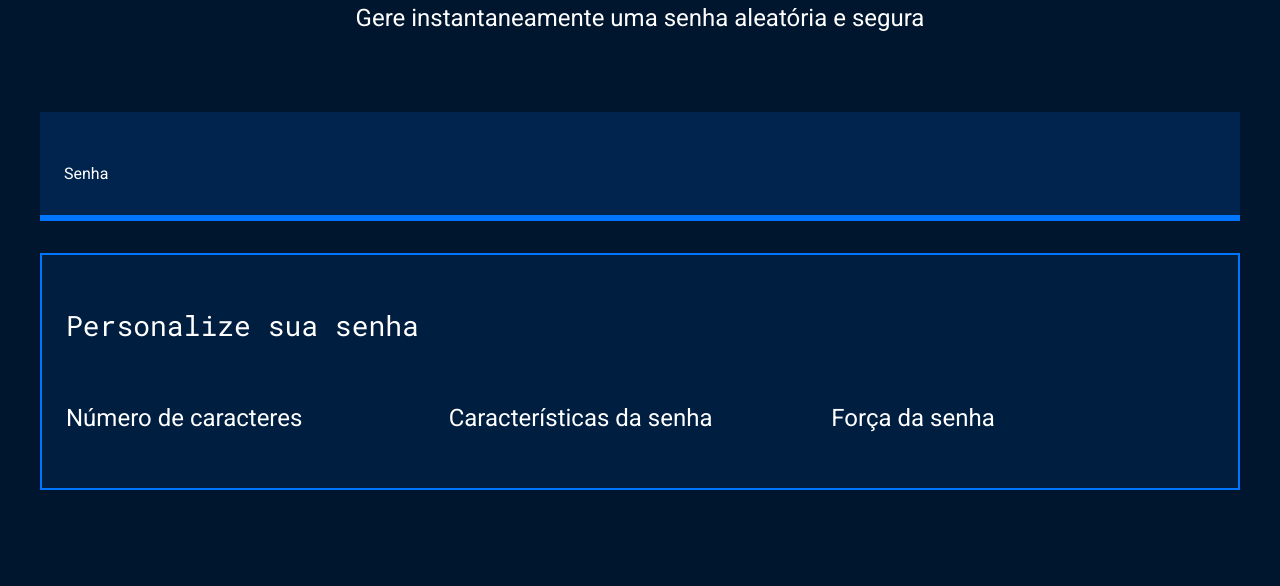
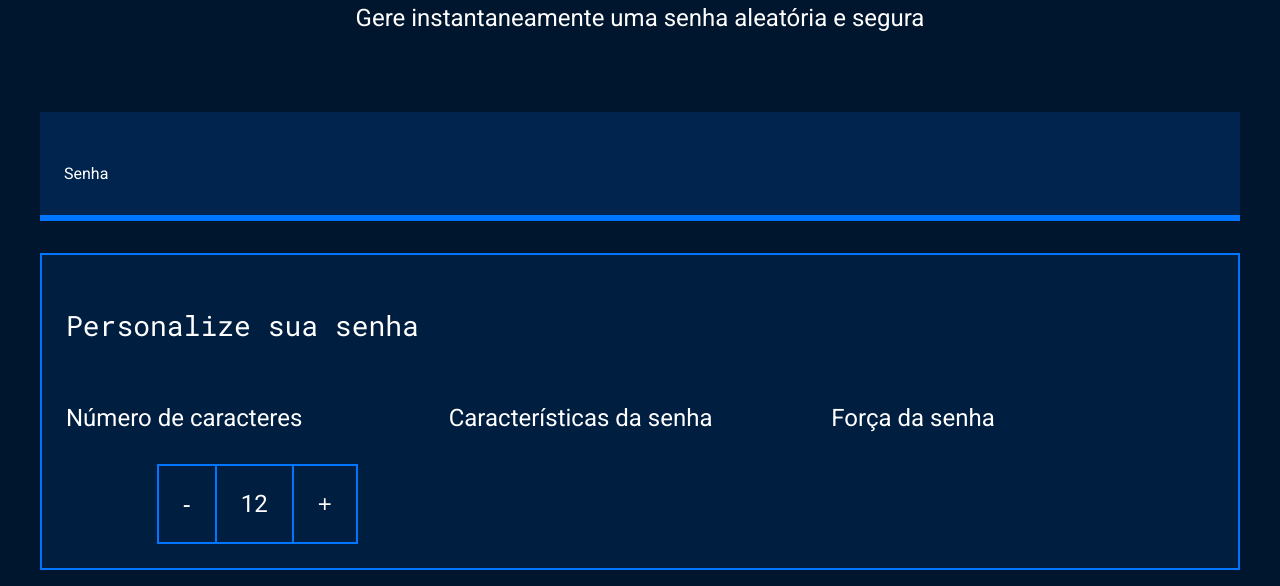
Before and after one commit to paolaandrade12/senha-da-internet, a plain HTML site: page index.html in a window 1280 px wide. Shown: the part 214-800 px from the top of the page. Drawn offline with Linux system fonts and the light colour scheme.

Commit message:
Add files via upload

```diff
--- a/index.html
+++ b/index.html
@@ -24,6 +24,11 @@
             <div class="parametro-coluna__senha">
                 <div class="parametro-senha">
                     <h4 class="parametro-senha__titulo">Número de caracteres</h4>
+                    <div class="parametro-senha-botoes">
+                        <button class="parametro-senha__botao">-</button>
+                        <p class="parametro-senha__texto">12</p>
+                        <button class="parametro-senha__botao">+</button>
+                    </div>
                 </div>
                 <div class="parametro-senha">
                     <h4 class="parametro-senha__titulo">Características da senha</h4>
--- a/style.css
+++ b/style.css
@@ -1,6 +1,6 @@
 @import url('https://fonts.googleapis.com/css2?family=Roboto&family=Roboto+Mono&display=swap');
 
-:root{
+:root {
     --branco: white;
     --cor-de-fundo: #00162E;
     --fundo-senha: #00244D;
@@ -10,38 +10,38 @@
     --roboto-mono: 'Roboto Mono', monospace;
 }
 
-*{
+* {
     font-weight: 400;
 }
 
-body{
+body {
     color: var(--branco);
     background-color: var(--cor-de-fundo);
     font-family: var(--roboto);
 }
 
-.titulo-principal{
+.titulo-principal {
     font-family: var(--roboto-mono);
     font-size: 32px;
 }
 
-.titulo-secundario{
+.titulo-secundario {
     font-size: 24px;
 }
 
-.conteudo-titulo{
+.conteudo-titulo {
     text-align: center;
     margin-top: 80px;
 }
 
-.conteudo-senha{
+.conteudo-senha {
     margin-top: 80px;
     background: var(--fundo-senha);
     padding: 24px;
     border-bottom: 6px solid var(--borda);
 }
 
-#campo-senha{
+#campo-senha {
     background-color: var(--fundo-senha);
     border: none;
     color: var(--branco);
@@ -50,43 +50,63 @@ body{
     width: 70%;
 }
 
-#campo-senha:focus{
+#campo-senha:focus {
     outline: none;
 }
 
-.conteudo{
+.conteudo {
     max-width: 1200px;
     margin: 0 auto;
 }
 
-.parametro{
+.parametro {
     background-color: var(--fundo-texto);
     border: 2px solid var(--borda);
     margin-top: 32px;
     padding: 24px;
 }
 
-.parametro-titulo{
+.parametro-titulo {
     font-family: var(--roboto-mono);
     font-size: 28px;
 }
 
-.parametro-senha__titulo{
-    font-size:24px;
+.parametro-senha__titulo {
+    font-size: 24px;
 }
 
-.parametro-coluna__senha{
+.parametro-coluna__senha {
     display: flex;
     flex-direction: column;
     justify-content: center;
 }
-.parametro-senha{
+
+.parametro-senha {
     width: 50%;
     margin: 0 auto;
 }
 
+.parametro-senha-botoes {
+    display: flex;
+    justify-content: center;
+}
+
+.parametro-senha__botao{
+    background-color: var(--fundo-texto);
+    color: var(--branco);
+    border: 2px solid var(--borda);
+    padding: 24px;
+    font-size: 24px;
+}
+.parametro-senha__texto{
+    padding: 24px;
+    border-top: 2px solid var(--borda);
+    border-bottom: 2px solid var(--borda);
+    margin: 0;
+    font-size: 24px;
+}
 @media screen and (min-width: 768px) {
-    .parametro-coluna__senha{
+    .parametro-coluna__senha {
         flex-direction: row;
     }
 }
```
